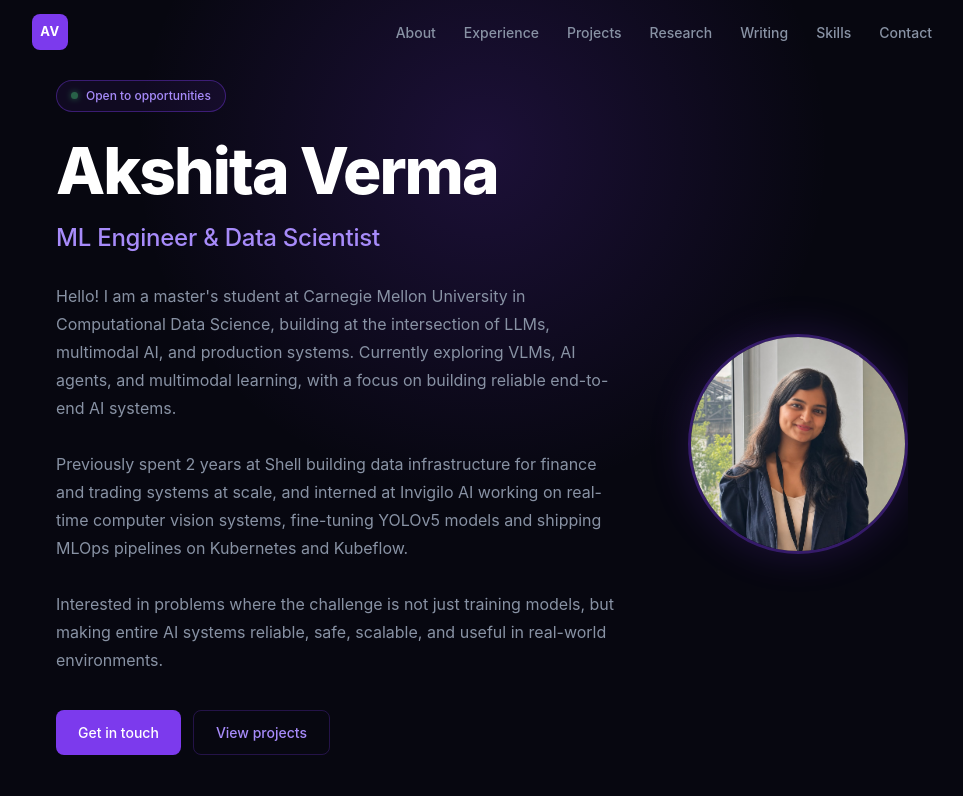
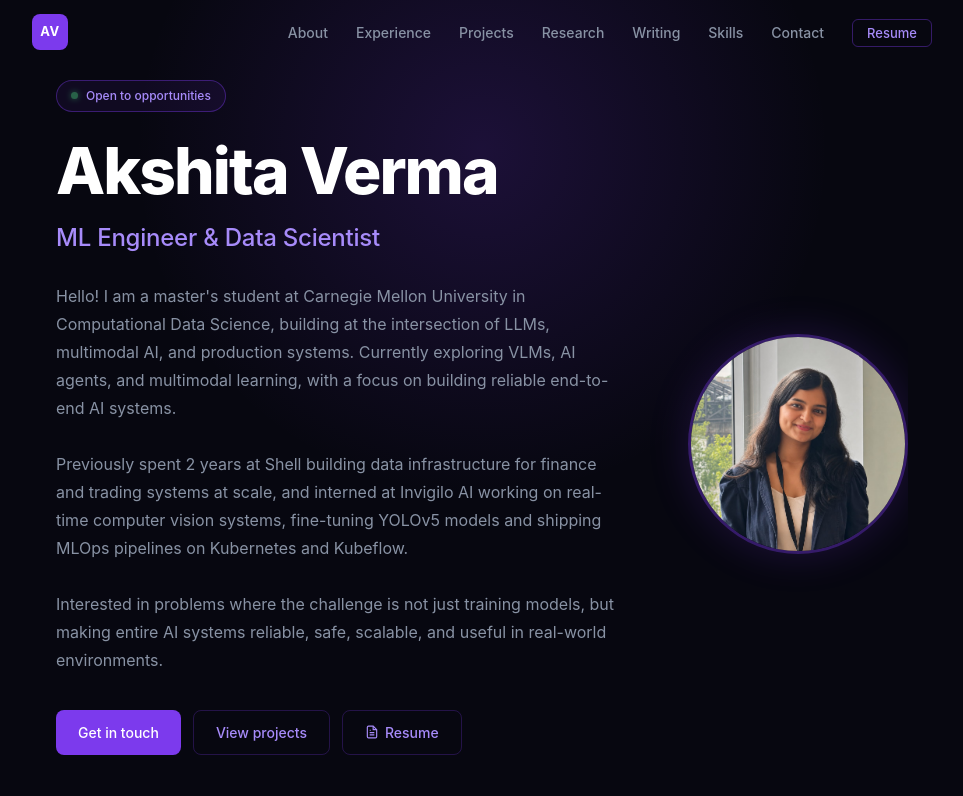
Before and after one commit to aku134/portfolio, a React (Vite) app: page / in a window 1280 px wide. Shown: the top 796 px of the page, without its empty margins (158-1121 px from the left). Built offline with nearby package versions, Linux system fonts and the light colour scheme.

Commit message:
Add resume PDF and links

```diff
--- a/src/components/Hero.jsx
+++ b/src/components/Hero.jsx
@@ -29,6 +29,13 @@ export default function Hero() {
             <div className="hero-actions">
               <a href="#contact" className="btn btn-primary">Get in touch</a>
               <a href="#projects" className="btn btn-outline">View projects</a>
+              <a href="/portfolio/resume.pdf" target="_blank" rel="noreferrer" className="btn btn-outline">
+                <svg width="14" height="14" fill="none" stroke="currentColor" strokeWidth="2" viewBox="0 0 24 24">
+                  <path d="M14 2H6a2 2 0 00-2 2v16a2 2 0 002 2h12a2 2 0 002-2V8z"/>
+                  <path d="M14 2v6h6M16 13H8M16 17H8M10 9H8"/>
+                </svg>
+                Resume
+              </a>
             </div>
             <div className="hero-links">
               <a href="mailto:akshitav@andrew.cmu.edu" className="hero-link" aria-label="Email">
--- a/src/components/Navbar.css
+++ b/src/components/Navbar.css
@@ -62,6 +62,21 @@
   color: #fff;
 }
 
+.nav-resume-btn {
+  font-size: 13px !important;
+  color: var(--accent-light) !important;
+  border: 1px solid rgba(124, 58, 237, 0.4);
+  padding: 5px 14px;
+  border-radius: 6px;
+  font-weight: 500 !important;
+  transition: background 0.2s, color 0.2s !important;
+}
+
+.nav-resume-btn:hover {
+  background: rgba(124, 58, 237, 0.12);
+  color: #fff !important;
+}
+
 .hamburger {
   display: none;
   flex-direction: column;
--- a/src/components/Navbar.jsx
+++ b/src/components/Navbar.jsx
@@ -24,6 +24,9 @@ export default function Navbar() {
               <a href={`#${l.toLowerCase()}`}>{l}</a>
             </li>
           ))}
+          <li>
+            <a href="/portfolio/resume.pdf" target="_blank" rel="noreferrer" className="nav-resume-btn">Resume</a>
+          </li>
         </ul>
 
         <button className="hamburger" onClick={() => setOpen(o => !o)} aria-label="Menu">
```
Also changed, not shown: 2 other files (tests, documents, lock files or other folders).
